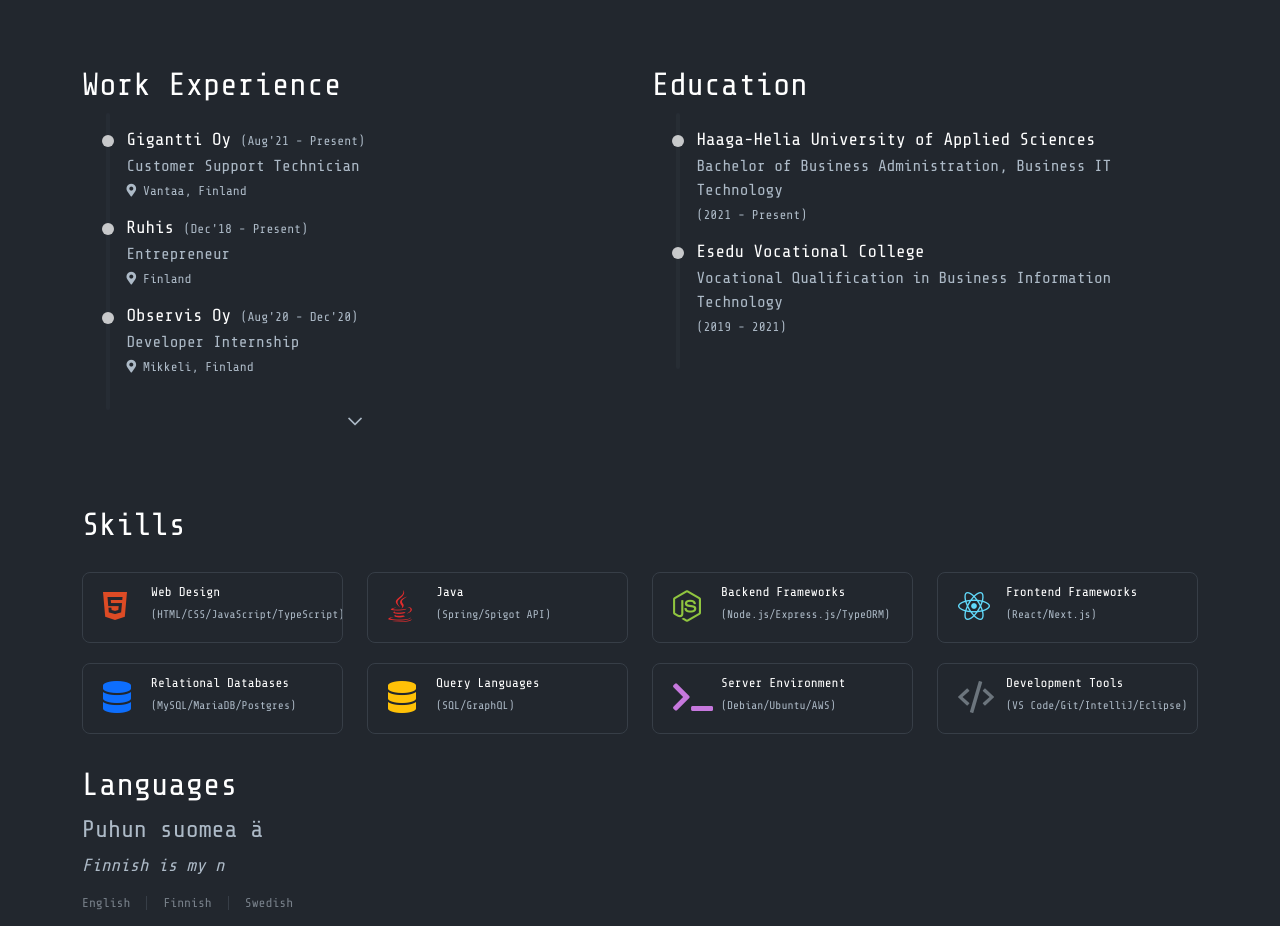
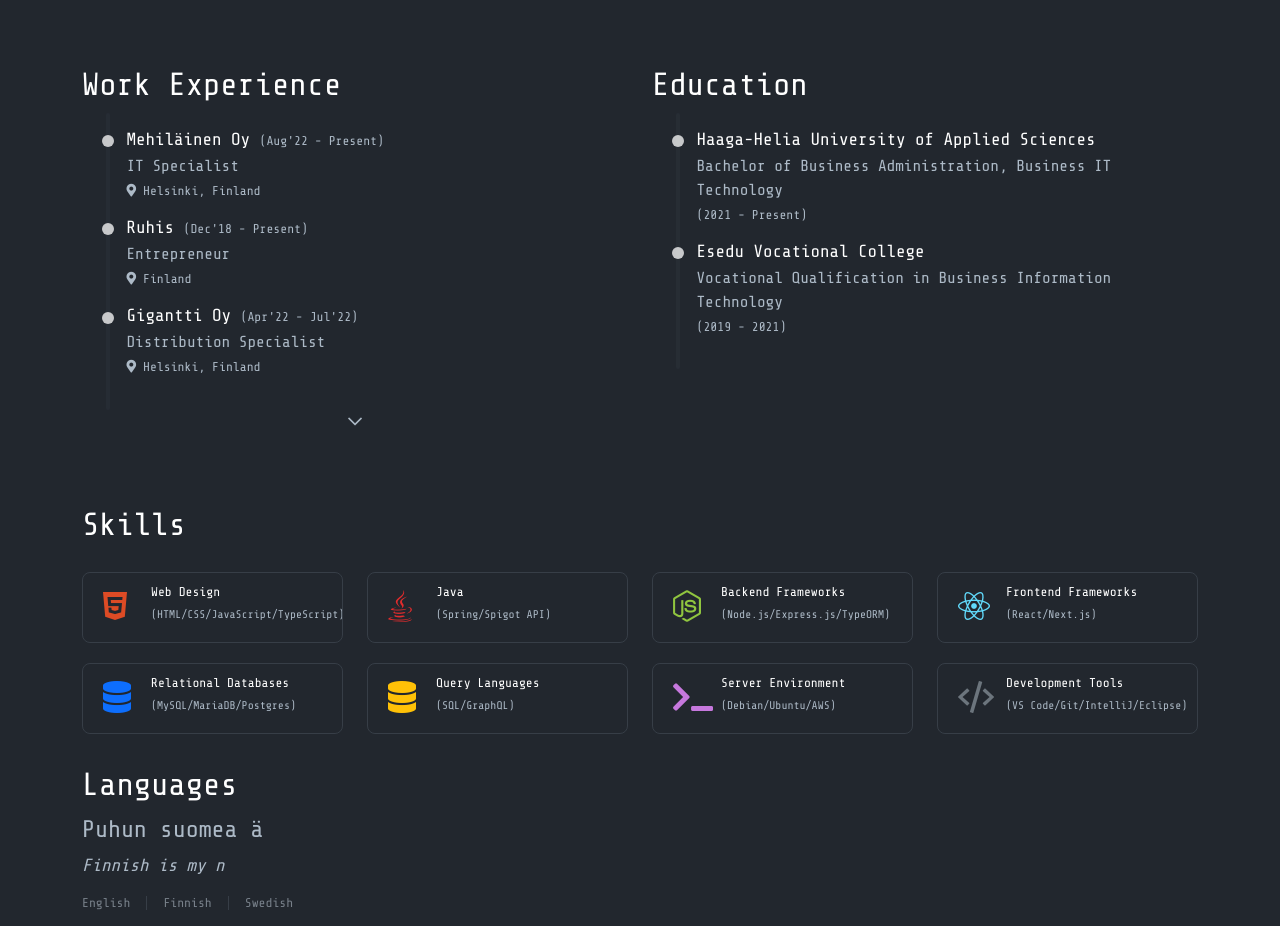
Before and after one commit to Torksi/ruhisfi, a Next.js app: page / in a window 1280 px wide. Shown: the part 1220-2146 px from the top of the page. Built offline with nearby package versions, Linux system fonts and the light colour scheme.

Commit message:
Updated work experience, removed unused params from data

```diff
--- a/src/data/education.json
+++ b/src/data/education.json
@@ -1,22 +1,14 @@
 [
   {
     "name": "Haaga-Helia University of Applied Sciences",
-    "nameFi": "Haaga-Helia AMK",
     "description": "Bachelor of Business Administration, Business IT Technology",
-    "descriptionFi": "Tietojenkäsittelyn tradenomi (AMK)",
     "length": "2021 - Present",
-    "lengthFi": "2021 - Nyt",
-    "yearsOnly": true,
-    "showInCv": true
+    "yearsOnly": true
   },
   {
     "name": "Esedu Vocational College",
-    "nameFi": "Esedu",
     "description": "Vocational Qualification in Business Information Technology",
-    "descriptionFi": "Tieto- ja viestintätekniikan perustutkinto, datanomi",
     "length": "2019 - 2021",
-    "lengthFi": "2019 - 2021",
-    "yearsOnly": true,
-    "showInCv": true
+    "yearsOnly": true
   }
 ]
--- a/src/data/workExperience.json
+++ b/src/data/workExperience.json
@@ -1,62 +1,59 @@
 [
   {
-    "name": "Gigantti Oy",
-    "description": "Customer Support Technician",
-    "descriptionFi": "Työtehtäviini kuuluu huoltojen ja palautusten käsittelyä, noutotiskillä toimimista, laitteiden asennusta ja käytön avustusta. Vastasin myös myymälän tietokoneiden, verkon ja kassojen toimivuudesta sekä huolto- ja ylläpitotoimista ja toimin myymälän työntekijöiden IT-tukena.",
-    "length": "Aug'21 - Present",
-    "lengthFi": "Elo'21 - Nyt",
-    "location": "Vantaa, Finland",
-    "yearsOnly": false,
-    "showInCv": true
+    "name": "Mehiläinen Oy",
+    "description": "IT Specialist",
+    "length": "Aug'22 - Present",
+    "location": "Helsinki, Finland",
+    "yearsOnly": false
   },
   {
     "name": "Ruhis",
     "description": "Entrepreneur",
-    "descriptionFi": "Minulla on oma yritys, jonka kautta olen tehnyt satunnaisesti yrityksille pieniä ohjelmistoprojekteja.",
     "length": "Dec'18 - Present",
-    "lengthFi": "Joulu'18 - Nyt",
     "location": "Finland",
-    "yearsOnly": false,
-    "showInCv": true
+    "yearsOnly": false
+  },
+  {
+    "name": "Gigantti Oy",
+    "description": "Distribution Specialist",
+    "length": "Apr'22 - Jul'22",
+    "location": "Helsinki, Finland",
+    "yearsOnly": false
+  },
+  {
+    "name": "Gigantti Oy",
+    "description": "Customer Support Technician",
+    "length": "Aug'21 - Apr'22",
+    "location": "Vantaa, Finland",
+    "yearsOnly": false
+  },
+
+  {
+    "name": "Observis Oy",
+    "description": "Developer Internship",
+    "length": "Aug'20 - Dec'20",
+    "location": "Mikkeli, Finland",
+    "yearsOnly": false
+  },
+  {
+    "name": "Gigantti Oy",
+    "description": "Customer Support Technician",
+    "length": "May'20 - Jul'20",
+    "location": "Mikkeli, Finland",
+    "yearsOnly": false
   },
   {
     "name": "Observis Oy",
     "description": "Developer Internship",
-    "descriptionFi": "Osallistuin laiteintegraatioprojektin toteuttamiseen Javalla.",
-    "length": "Aug'20 - Dec'20",
-    "lengthFi": "Elo'20 - Joulu'20",
+    "length": "Feb'20 - May'20",
     "location": "Mikkeli, Finland",
-    "yearsOnly": false,
-    "showInCv": true
+    "yearsOnly": false
   },
   {
     "name": "Gigantti Oy",
     "description": "Customer Support Technician",
-    "descriptionFi": "Hoidin asiakaspalvelua, laitteiden huoltoa, tuotepalautusten käsittelyä, hyllytystä ja saapuvien tavaroiden purkua.",
-    "length": "May'20 - Jul'20",
-    "lengthFi": "Touko'20 - Heinä'20",
+    "length": "Aug'19 - Jan'20",
     "location": "Mikkeli, Finland",
-    "yearsOnly": false,
-    "showInCv": false
-  },
-  {
-    "name": "Observis Oy",
-    "description": "Developer Internship",
-    "descriptionFi": "Osallistuin tilannekuvajärjestelmän toteuttamiseen käyttäen Java ja JavaScript -kieliä, sekä sen testaukseen.",
-    "length": "Feb'20 - May'20",
-    "lengthFi": "Helmi'20 - Touko'20",
-    "location": "Mikkeli, Finland",
-    "yearsOnly": false,
-    "showInCv": true
-  },
-  {
-    "name": "Gigantti Oy",
-    "description": "Customer Support Technician",
-    "descriptionFi": "Hoidin asiakaspalvelua, laitteiden huoltoa, tuotepalautusten käsittelyä, hyllytystä ja saapuvien tavaroiden purkua.",
-    "length": "Aug'19 - Jan'20",
-    "lengthFi": "Elo'19 - Tammi'20",
-    "location": "Mikkeli, Finland",
-    "yearsOnly": false,
-    "showInCv": false
+    "yearsOnly": false
   }
 ]
--- a/src/types.ts
+++ b/src/types.ts
@@ -1,11 +1,7 @@
 export interface Experience {
   name: string;
-  nameFi?: string;
   description: string;
-  descriptionFi?: string;
   length: string;
-  lengthFi?: string;
   yearsOnly: boolean;
   location?: string;
-  showInCv: boolean;
 }
```
